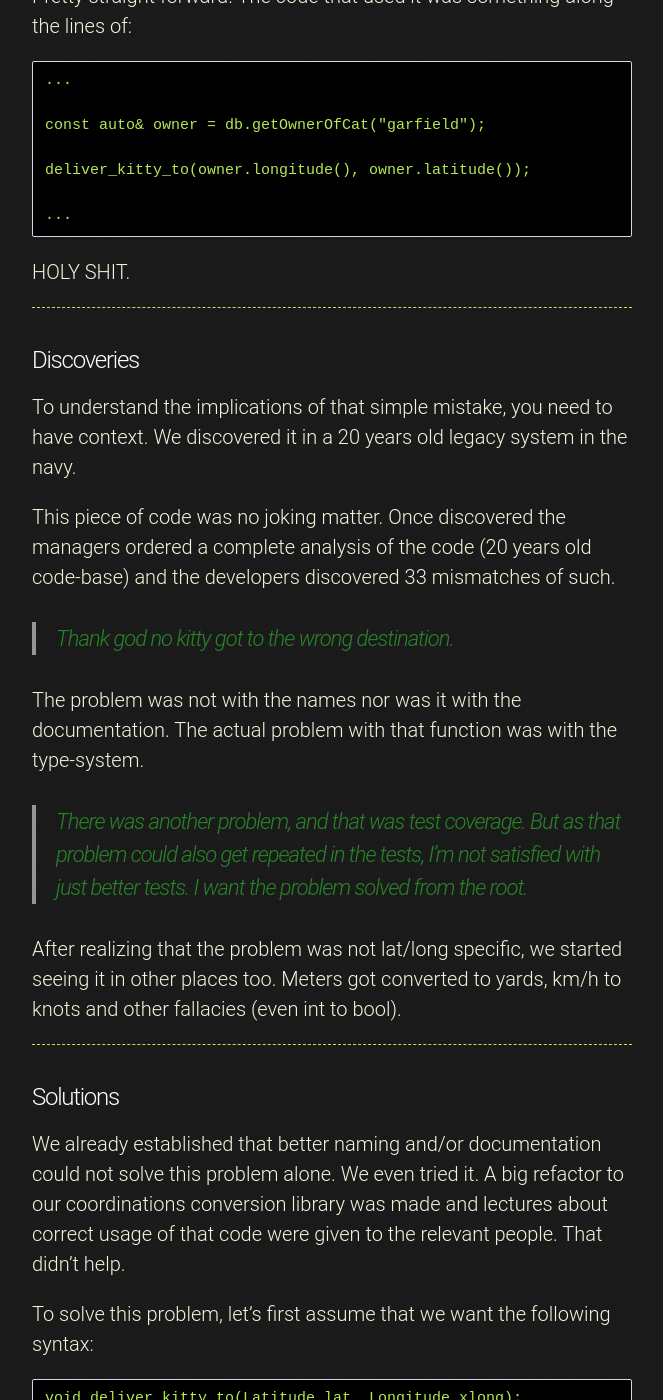
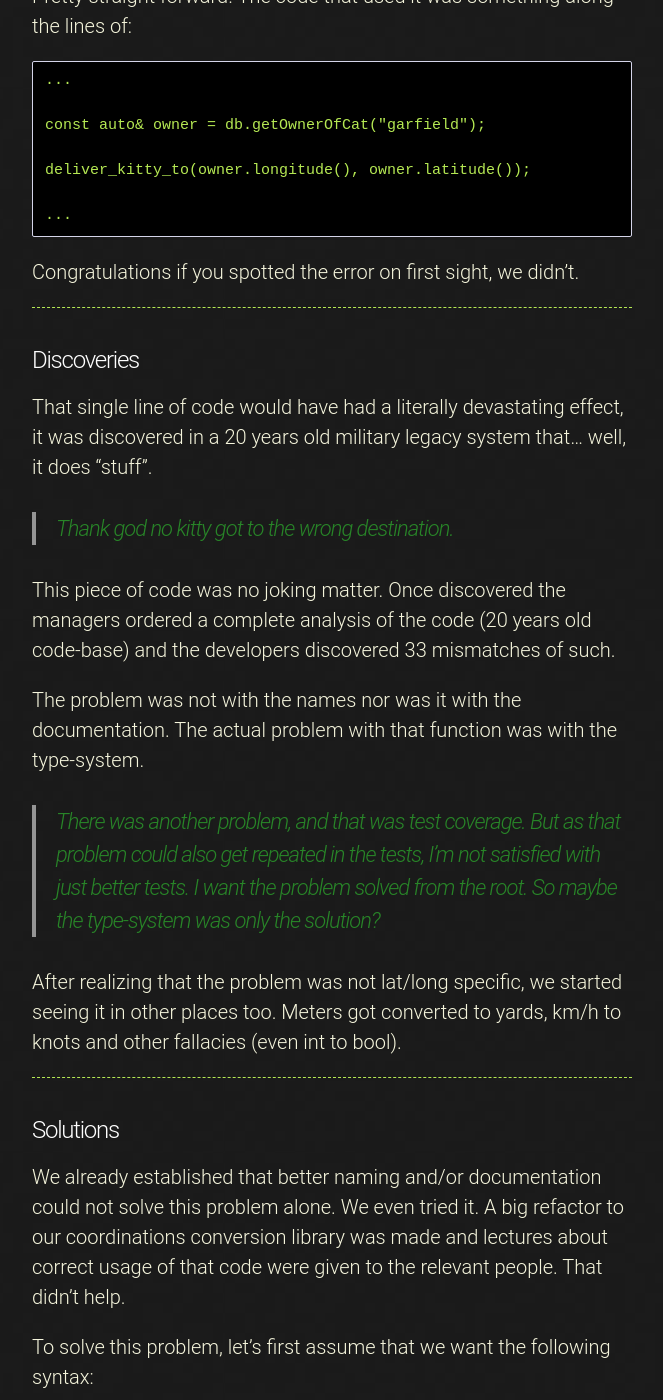
Before and after one commit to monotonically-unstable/monotonically-unstable.github.io, a Jekyll site: the page built from _posts/2017-07-21-compile_time_error_prevention.md, in a window 1280 px wide and 1400 px high, scrolled down 2572 px. Shown: the whole window, without its empty margins (308-971 px from the left). Built offline with Jekyll 4.4.1, drawn with Linux system fonts in a browser that asks for light colours; a style sheet for code colours, icons or effects is not loaded; some of the changed text lies outside the part shown.

Commit message:
Added a post about units of measure and compile time error prevention

```diff
--- a/_posts/2017-07-21-compile_time_error_prevention.md
+++ b/_posts/2017-07-21-compile_time_error_prevention.md
@@ -61,21 +61,21 @@
 
     ...
 
-HOLY SHIT.
+Congratulations if you spotted the error on first sight, we didn't.
 
 ---
 
 ## Discoveries
 
-To understand the implications of that simple mistake, you need to have context. We discovered it in a 20 years old legacy system in the navy.
+That single line of code would have had a literally devastating effect, it was discovered in a 20 years old military legacy system that... well, it does "stuff".
+
+> Thank god no kitty got to the wrong destination.
 
 This piece of code was no joking matter. Once discovered the managers ordered a complete analysis of the code (20 years old code-base) and the developers discovered 33 mismatches of such.
 
-> Thank god no kitty got to the wrong destination.
-
 The problem was not with the names nor was it with the documentation. The actual problem with that function was with the type-system.
 
-> There was another problem, and that was test coverage. But as that problem could also get repeated in the tests, I'm not satisfied with just better tests. I want the problem solved from the root.
+> There was another problem, and that was test coverage. But as that problem could also get repeated in the tests, I'm not satisfied with just better tests. I want the problem solved from the root. So maybe the type-system was only the solution?
 
 After realizing that the problem was not lat/long specific, we started seeing it in other places too. Meters got converted to yards, km/h to knots and other fallacies (even int to bool).
 
@@ -153,6 +153,6 @@
 
 This problem is not C++ specific, and it's actually more easy to solve (in my opinion) in C++ because of the strong template mechanism. I'd like to give you one last reference to the F# [units of measure Library](https://docs.microsoft.com/en-us/dotnet/fsharp/language-reference/units-of-measure) which is pure awesomeness.
 
-> TODO: write about ariana5 or other NASA events
+> You could keep saying that it would not happen in your place of work, that it's an overkill, you could simply run more tests and get better developers who don't do such silly mistakes. You can tell [http://edition.cnn.com/TECH/space/9909/30/mars.metric.02/](that to Nasa who lost a spacecraft) worth 125 million dollars because of the wrong units.
 
 To recap, I encourage you to use strong types whenever possible. This could save you a severe (need I remind you kittens being delivered to the wrong place?) production failure and a lot of headache during development. The example I gave for the Lat/Long implementation is simple and small enough that you can start using it today at small scale and migrate slowly with time.
--- /dev/null
+++ b/package.json
@@ -0,0 +1,5 @@
+{
+  "dependencies": {
+    "jekyll": "^3.0.0-beta1"
+  }
+}
```
Also changed, not shown: 2 other files.
